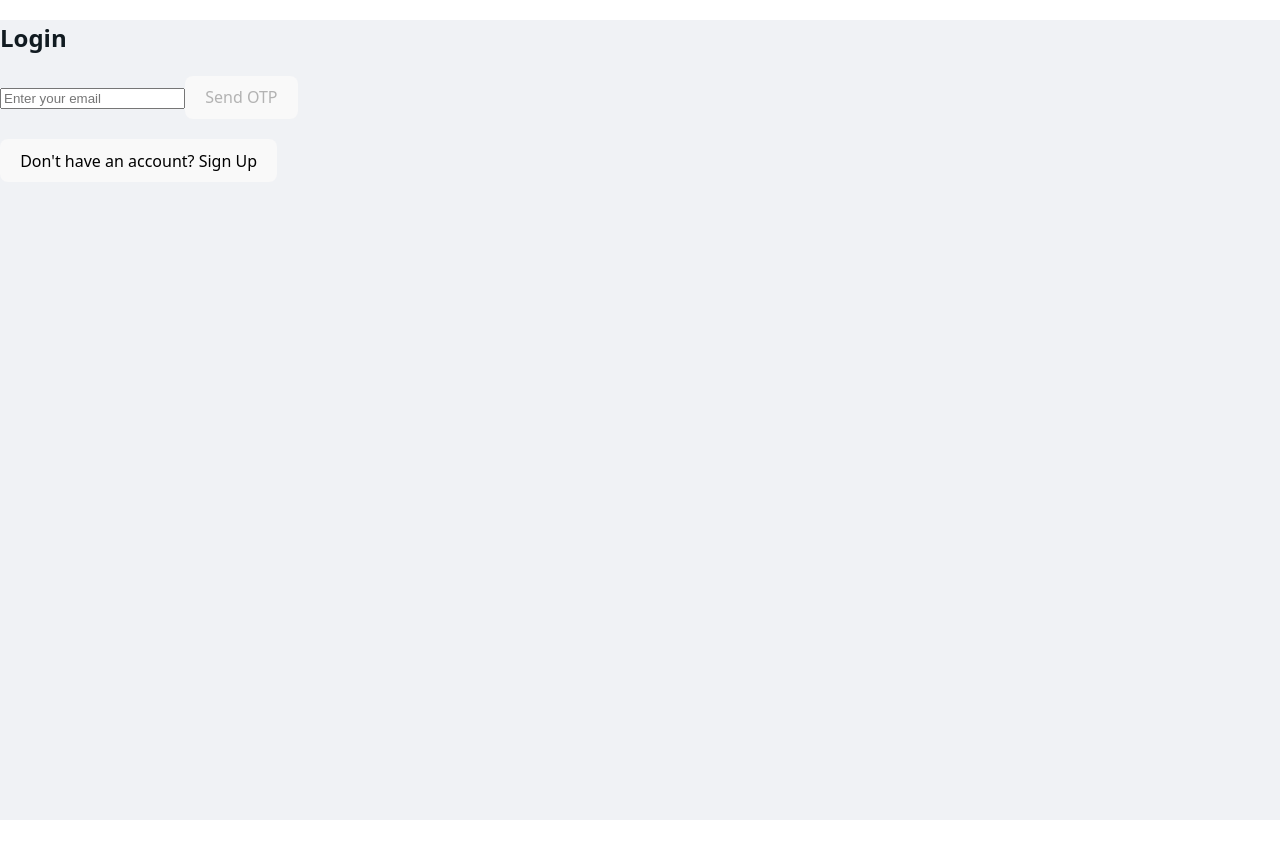
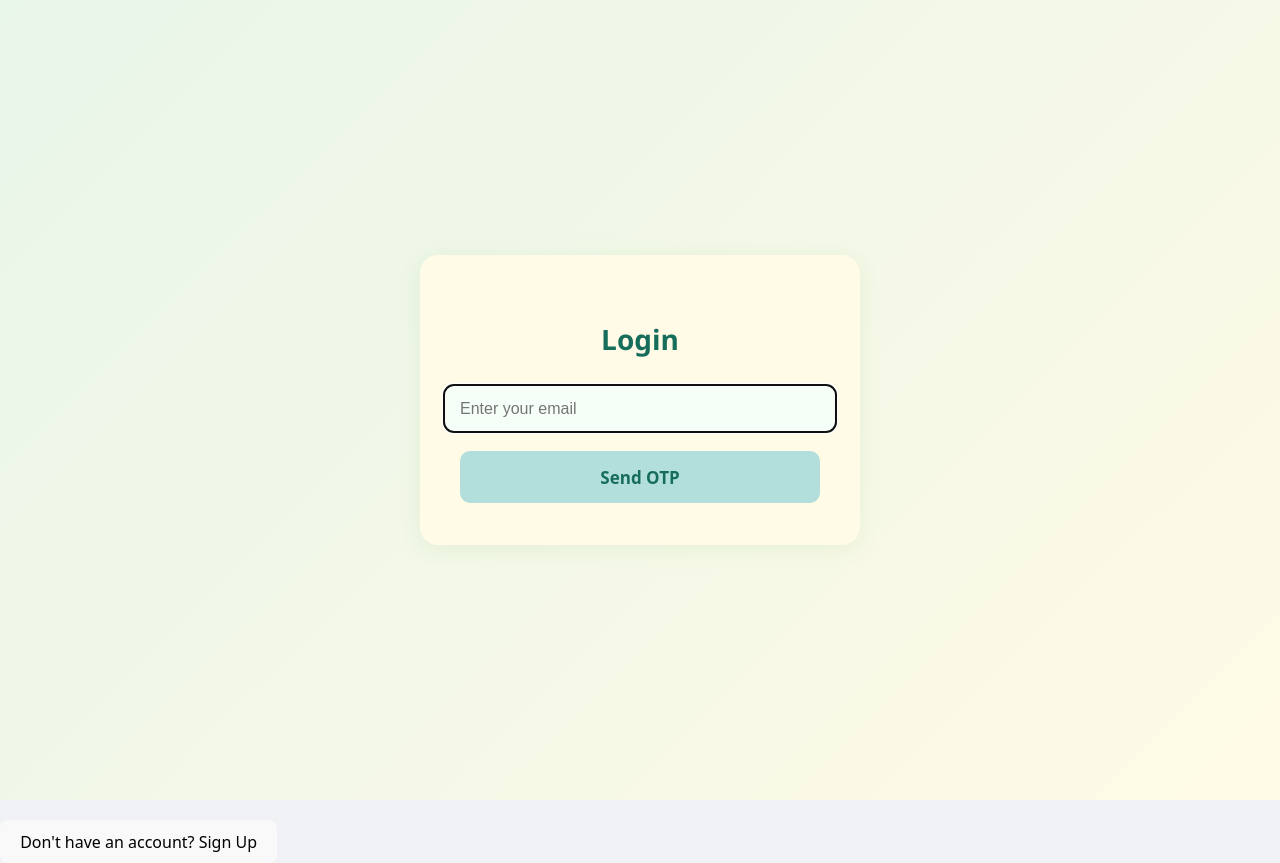
Before and after one commit to yashh21nd/whatsapp-bot, a React (Vite) app in the folder frontend/: page / in a window 1280 px wide. Before the commit the page ends 820 px from the top, so only its background shows below. Built offline with nearby package versions, Linux system fonts and the light colour scheme; no server answers.

Commit message:
feat: modernize Signup UI to match Login page

```diff
--- a/frontend/src/components/Login.jsx
+++ b/frontend/src/components/Login.jsx
@@ -10,8 +10,6 @@ const Login = ({ onLogin }) => {
   const handleSendOtp = async () => {
     setLoading(true);
     setError("");
-    // TODO: Call backend to send OTP
-    // Simulate success
     setTimeout(() => {
       setStep("otp");
       setLoading(false);
@@ -21,8 +19,6 @@ const Login = ({ onLogin }) => {
   const handleVerifyOtp = async () => {
     setLoading(true);
     setError("");
-    // TODO: Call backend to verify OTP
-    // Simulate success
     setTimeout(() => {
       setLoading(false);
       onLogin(email);
@@ -30,8 +26,32 @@ const Login = ({ onLogin }) => {
   };
 
   return (
-    <div className="login-container">
-      <h2>Login</h2>
+    <div style={{
+      minHeight: "100vh",
+      display: "flex",
+      alignItems: "center",
+      justifyContent: "center",
+      background: "linear-gradient(135deg, #e8f5e9 0%, #fffbe6 100%)"
+    }}>
+      <form style={{
+        background: "#fffbe6",
+        borderRadius: 18,
+        boxShadow: "0 4px 24px 0 rgba(34, 139, 34, 0.08)",
+        padding: "2.5rem 2.5rem 2rem 2.5rem",
+        minWidth: 340,
+        maxWidth: 360,
+        width: "100%",
+        display: "flex",
+        flexDirection: "column",
+        alignItems: "center"
+      }} onSubmit={e => e.preventDefault()}>
+        <h2 style={{
+          color: "#176d5c",
+          fontFamily: "Montserrat, Segoe UI, Arial, sans-serif",
+          fontWeight: 700,
+          marginBottom: 24,
+          fontSize: 28
+        }}>Login</h2>
         {step === "email" ? (
           <>
             <input
@@ -40,8 +60,34 @@ const Login = ({ onLogin }) => {
               value={email}
               onChange={e => setEmail(e.target.value)}
               disabled={loading}
+              style={{
+                width: "100%",
+                padding: "0.9rem 1rem",
+                borderRadius: 10,
+                border: "1.5px solid #b2dfdb",
+                marginBottom: 18,
+                fontSize: 16,
+                background: "#f6fff7"
+              }}
+              autoFocus
             />
-          <button onClick={handleSendOtp} disabled={loading || !email}>
+            <button
+              style={{
+                width: "100%",
+                padding: "0.9rem 1rem",
+                borderRadius: 10,
+                border: "none",
+                background: loading || !email ? "#b2dfdb" : "#7ed957",
+                color: "#176d5c",
+                fontWeight: 600,
+                fontSize: 17,
+                cursor: loading || !email ? "not-allowed" : "pointer",
+                marginBottom: 10,
+                transition: "background 0.2s"
+              }}
+              onClick={handleSendOtp}
+              disabled={loading || !email}
+            >
               {loading ? "Sending..." : "Send OTP"}
             </button>
           </>
@@ -53,13 +99,40 @@ const Login = ({ onLogin }) => {
               value={otp}
               onChange={e => setOtp(e.target.value)}
               disabled={loading}
+              style={{
+                width: "100%",
+                padding: "0.9rem 1rem",
+                borderRadius: 10,
+                border: "1.5px solid #b2dfdb",
+                marginBottom: 18,
+                fontSize: 16,
+                background: "#f6fff7"
+              }}
+              autoFocus
             />
-          <button onClick={handleVerifyOtp} disabled={loading || !otp}>
+            <button
+              style={{
+                width: "100%",
+                padding: "0.9rem 1rem",
+                borderRadius: 10,
+                border: "none",
+                background: loading || !otp ? "#b2dfdb" : "#7ed957",
+                color: "#176d5c",
+                fontWeight: 600,
+                fontSize: 17,
+                cursor: loading || !otp ? "not-allowed" : "pointer",
+                marginBottom: 10,
+                transition: "background 0.2s"
+              }}
+              onClick={handleVerifyOtp}
+              disabled={loading || !otp}
+            >
               {loading ? "Verifying..." : "Verify OTP"}
             </button>
           </>
         )}
-      {error && <div className="error">{error}</div>}
+        {error && <div style={{ color: "#d32f2f", marginTop: 8, fontSize: 15 }}>{error}</div>}
+      </form>
     </div>
   );
 };
--- a/frontend/src/components/Signup.jsx
+++ b/frontend/src/components/Signup.jsx
@@ -28,8 +28,32 @@ const Signup = ({ onSignup }) => {
   };
 
   return (
-    <div className="signup-container">
-      <h2>Sign Up</h2>
+    <div style={{
+      minHeight: "100vh",
+      display: "flex",
+      alignItems: "center",
+      justifyContent: "center",
+      background: "linear-gradient(135deg, #e8f5e9 0%, #fffbe6 100%)"
+    }}>
+      <form style={{
+        background: "#fffbe6",
+        borderRadius: 18,
+        boxShadow: "0 4px 24px 0 rgba(34, 139, 34, 0.08)",
+        padding: "2.5rem 2.5rem 2rem 2.5rem",
+        minWidth: 340,
+        maxWidth: 360,
+        width: "100%",
+        display: "flex",
+        flexDirection: "column",
+        alignItems: "center"
+      }} onSubmit={e => e.preventDefault()}>
+        <h2 style={{
+          color: "#176d5c",
+          fontFamily: "Montserrat, Segoe UI, Arial, sans-serif",
+          fontWeight: 700,
+          marginBottom: 24,
+          fontSize: 28
+        }}>Sign Up</h2>
         {step === "email" ? (
           <>
             <input
@@ -38,8 +62,34 @@ const Signup = ({ onSignup }) => {
               value={email}
               onChange={e => setEmail(e.target.value)}
               disabled={loading}
+              style={{
+                width: "100%",
+                padding: "0.9rem 1rem",
+                borderRadius: 10,
+                border: "1.5px solid #b2dfdb",
+                marginBottom: 18,
+                fontSize: 16,
+                background: "#f6fff7"
+              }}
+              autoFocus
             />
-          <button onClick={handleSendOtp} disabled={loading || !email}>
+            <button
+              style={{
+                width: "100%",
+                padding: "0.9rem 1rem",
+                borderRadius: 10,
+                border: "none",
+                background: loading || !email ? "#b2dfdb" : "#7ed957",
+                color: "#176d5c",
+                fontWeight: 600,
+                fontSize: 17,
+                cursor: loading || !email ? "not-allowed" : "pointer",
+                marginBottom: 10,
+                transition: "background 0.2s"
+              }}
+              onClick={handleSendOtp}
+              disabled={loading || !email}
+            >
               {loading ? "Sending..." : "Send OTP"}
             </button>
           </>
@@ -51,13 +101,40 @@ const Signup = ({ onSignup }) => {
               value={otp}
               onChange={e => setOtp(e.target.value)}
               disabled={loading}
+              style={{
+                width: "100%",
+                padding: "0.9rem 1rem",
+                borderRadius: 10,
+                border: "1.5px solid #b2dfdb",
+                marginBottom: 18,
+                fontSize: 16,
+                background: "#f6fff7"
+              }}
+              autoFocus
             />
-          <button onClick={handleVerifyOtp} disabled={loading || !otp}>
+            <button
+              style={{
+                width: "100%",
+                padding: "0.9rem 1rem",
+                borderRadius: 10,
+                border: "none",
+                background: loading || !otp ? "#b2dfdb" : "#7ed957",
+                color: "#176d5c",
+                fontWeight: 600,
+                fontSize: 17,
+                cursor: loading || !otp ? "not-allowed" : "pointer",
+                marginBottom: 10,
+                transition: "background 0.2s"
+              }}
+              onClick={handleVerifyOtp}
+              disabled={loading || !otp}
+            >
               {loading ? "Verifying..." : "Verify OTP"}
             </button>
           </>
         )}
-      {error && <div className="error">{error}</div>}
+        {error && <div style={{ color: "#d32f2f", marginTop: 8, fontSize: 15 }}>{error}</div>}
+      </form>
     </div>
   );
 };
```
Lines whose indentation alone changed are shown as unchanged.
